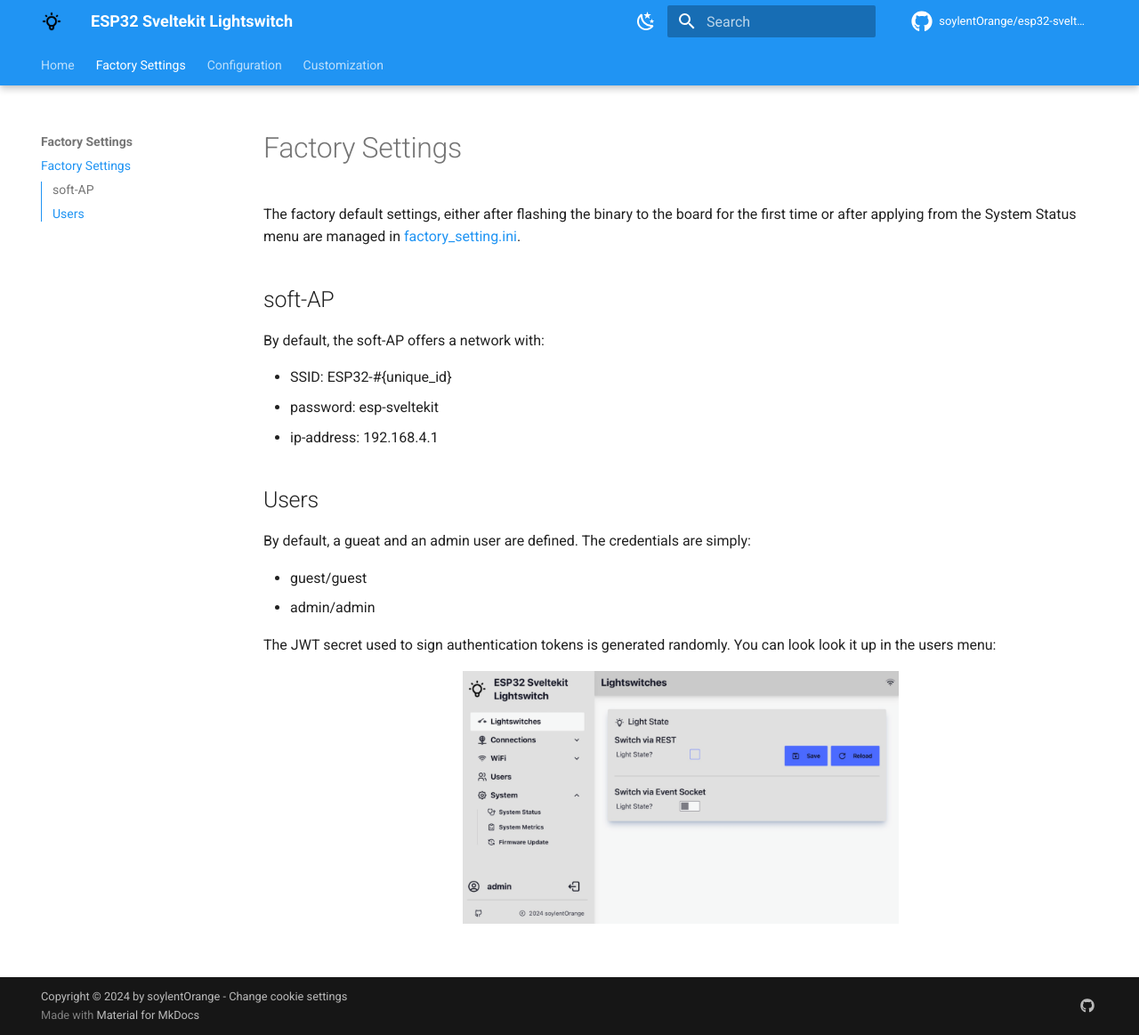
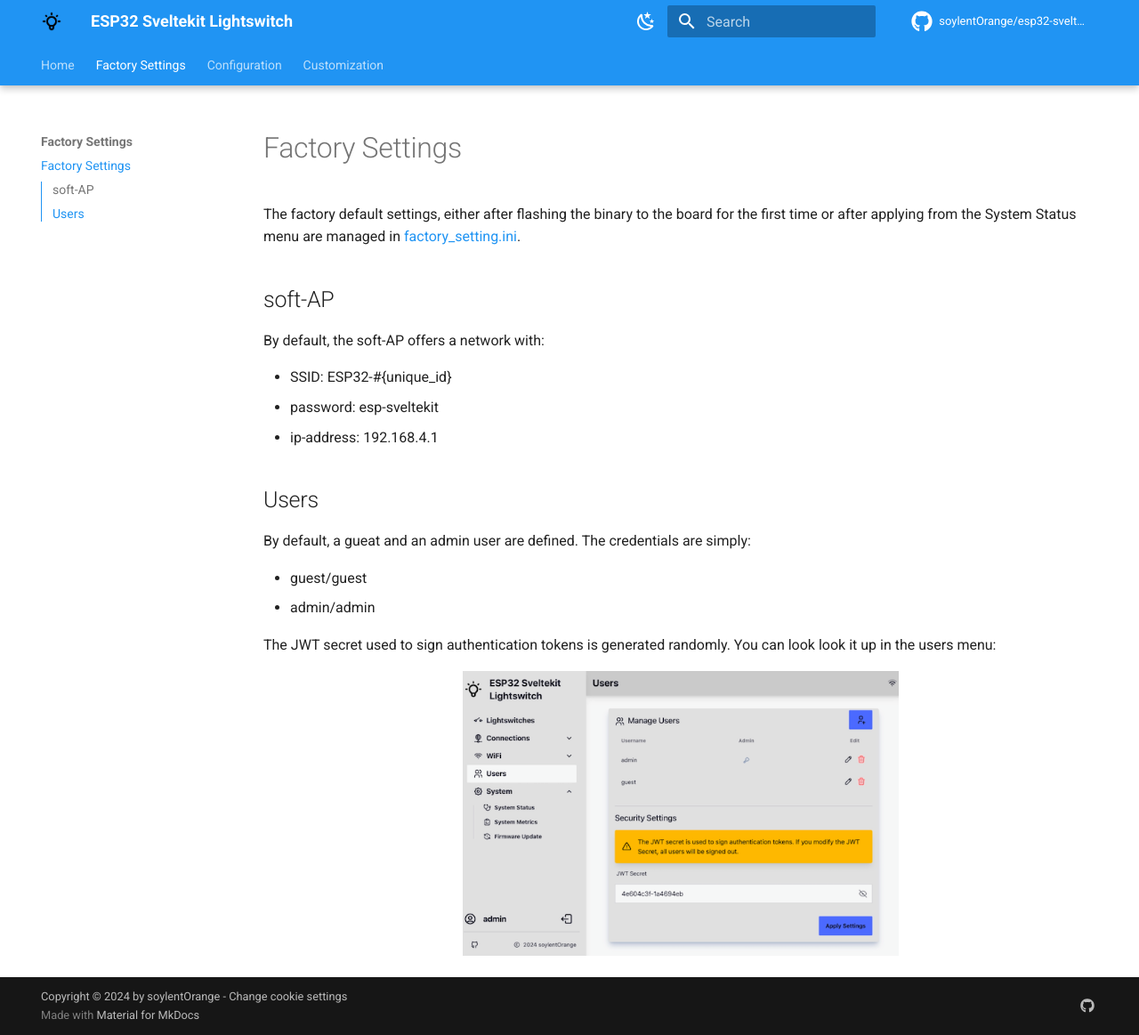
Before and after one commit to soylentOrange/esp32-sveltekit, an MkDocs documentation site: the page built from docs/factorysettings.md, in a window 1280 px wide and 1163 px high. Shown: the whole window at 89% size. Built offline with MkDocs 1.6.1 and Material for MkDocs 9.7.7, drawn with Linux system fonts in a browser that asks for light colours; comment, search, counter and statistics services are not loaded.

Commit message:
Update factorysettings.md

```diff
--- a/docs/factorysettings.md
+++ b/docs/factorysettings.md
@@ -21,5 +21,5 @@
 The JWT secret used to sign authentication tokens is generated randomly. You can look look it up in the users menu:
 
 <figure markdown="span">
-  ![Screenshot_users](media/Screenshot_light.png){ height="320" width="490" }
+  ![Screenshot_users](media/Screenshot_users.png){ height="320" width="490" }
 </figure>
```
